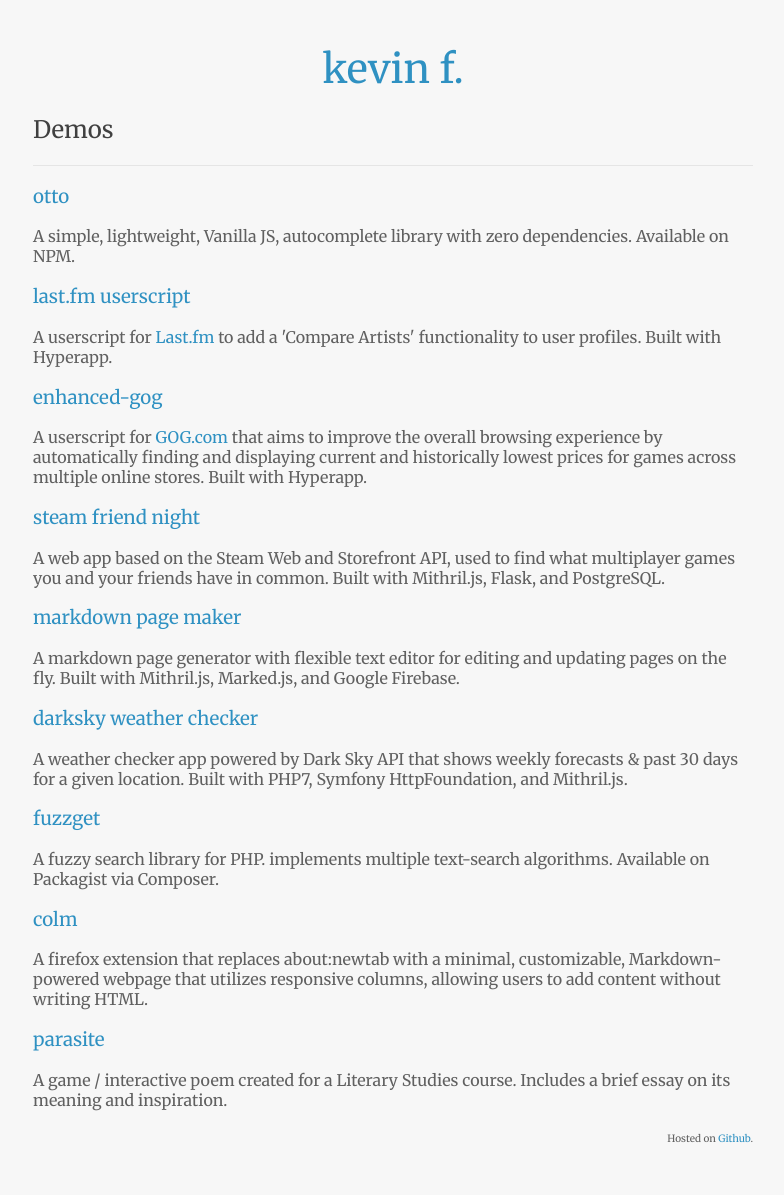
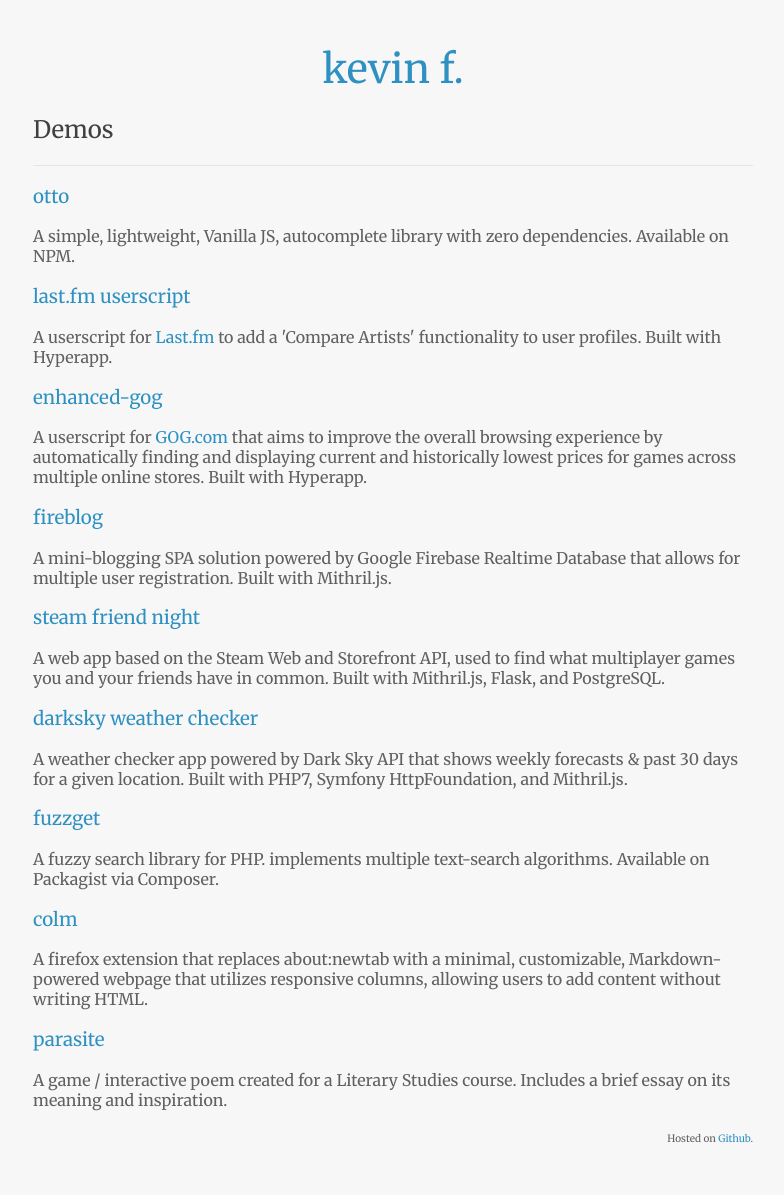
Before and after one commit to kevinfiol/kevinfiol.github.io, a Jekyll site: the page built from demos/index.html, in a window 1280 px wide. Shown: the whole page, without its empty margins (247-1031 px from the left). Built offline with Jekyll 4.4.1, drawn with Linux system fonts in a browser that asks for light colours.

Commit message:
add fireblog

```diff
--- a/demos/index.html
+++ b/demos/index.html
@@ -16,11 +16,11 @@ title: Kevin Fiol
     <h3><a href="https://gitlab.com/kevinfiol/enhanced-gog">enhanced-gog</a></h3>
     <p>A userscript for <a href="https://gog.com/">GOG.com</a> that aims to improve the overall browsing experience by automatically finding and displaying current and historically lowest prices for games across multiple online stores. Built with Hyperapp.</p>
 
+    <h3><a href="https://fireblog.now.sh/">fireblog</a></h3>
+    <p>A mini-blogging SPA solution powered by Google Firebase Realtime Database that allows for multiple user registration. Built with Mithril.js.</p>
+
     <h3><a href="https://sfn.herokuapp.com/">steam friend night</a></h3>
     <p>A web app based on the Steam Web and Storefront API, used to find what multiplayer games you and your friends have in common. Built with Mithril.js, Flask, and PostgreSQL.</p>
-
-    <h3><a href="https://mpm.surge.sh/">markdown page maker</a></h3>
-    <p>A markdown page generator with flexible text editor for editing and updating pages on the fly. Built with Mithril.js, Marked.js, and Google Firebase.</p>
 
     <h3><a href="https://darkskyw.herokuapp.com/">darksky weather checker</a></h3>
     <p>A weather checker app powered by Dark Sky API that shows weekly forecasts & past 30 days for a given location. Built with PHP7, Symfony HttpFoundation, and Mithril.js.</p>
```
